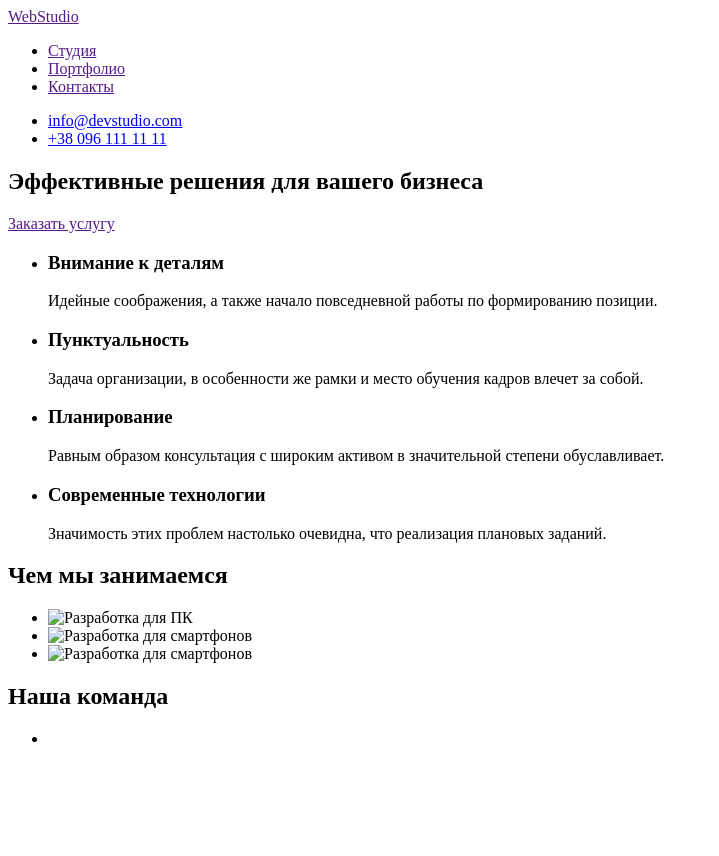
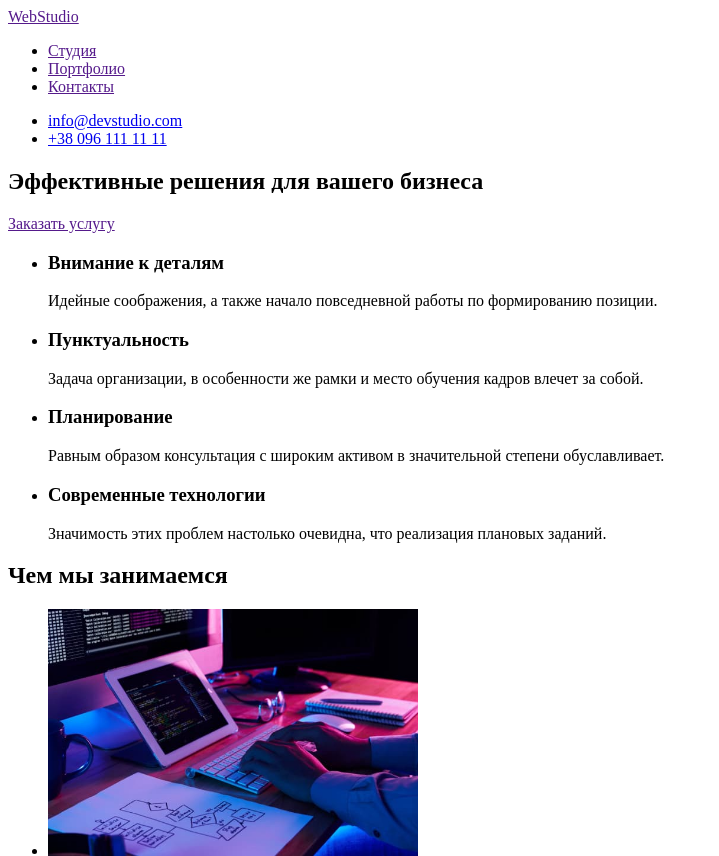
Before and after one commit to Lezhnova/goit-markup-hw-01, a plain HTML site: page index.html in a window 1280 px wide. Shown: the top 856 px of the page, without its empty margins (0-719 px from the left). Before the commit the page ends 800 px from the top, so only its background shows below. Drawn offline with Linux system fonts and the light colour scheme; the site is published under a folder, as on GitHub Pages, so addresses that start at the root find nothing.

Commit message:
Update index.html

```diff
--- a/index.html
+++ b/index.html
@@ -55,9 +55,9 @@
 <section>
     <h2>Чем мы занимаемся</h2>
     <ul>
-        <li><img src="/images/picture_1.jpg" alt="Разработка для ПК" width="370"></li>
-        <li><img src="/images/picture_2.jpg" alt="Разработка для смартфонов" width="370"></li>
-        <li><img src="/images/picture_3.jpg" alt="Разработка для смартфонов" width="370"></li>
+        <li><img src="./images/picture_1.jpg" alt="Разработка для ПК" width="370"></li>
+        <li><img src="./images/picture_2.jpg" alt="Разработка для смартфонов" width="370"></li>
+        <li><img src="./images/picture_3.jpg" alt="Разработка для смартфонов" width="370"></li>
     </ul>
 </section>
 <!-- Наша команда -->
```
